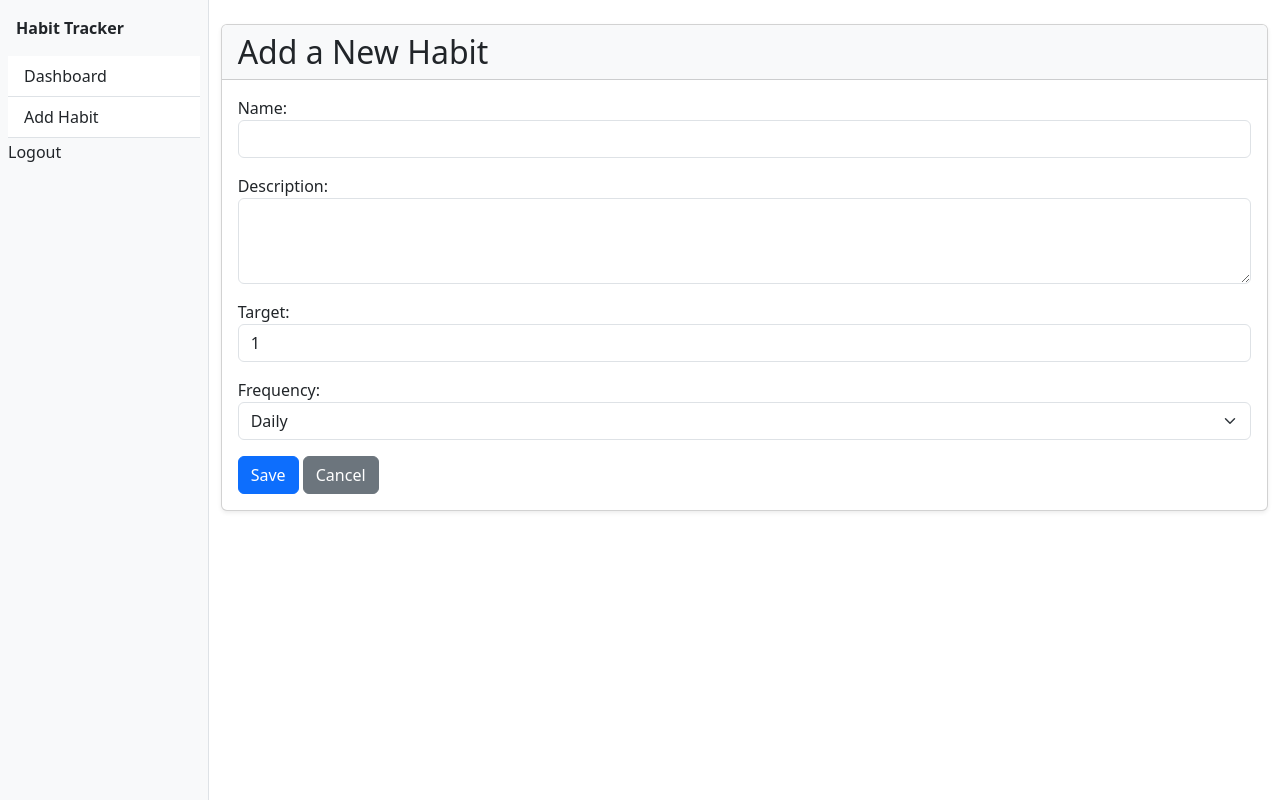
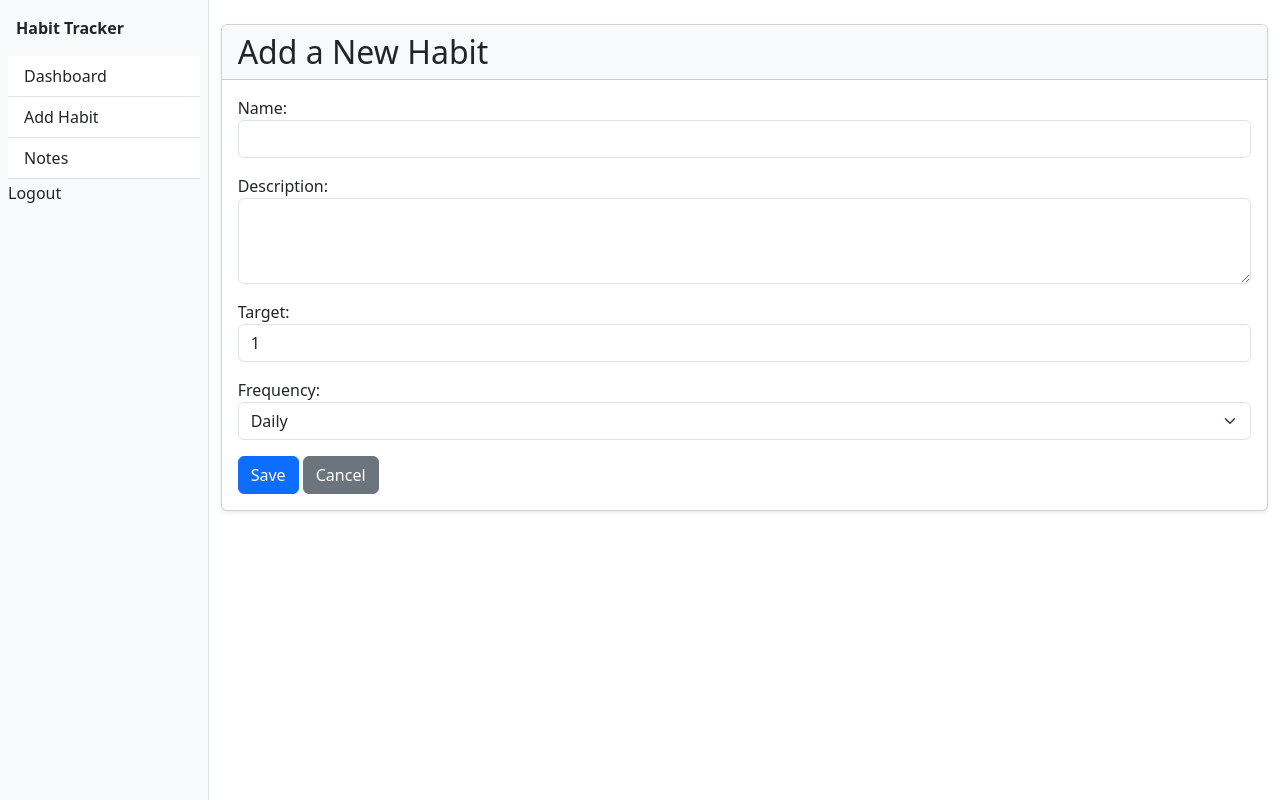
Before and after one commit to aishieee/p4-habit-tracker, a Django app: page /habits/create/ in a window 1280 px wide. Run offline with Django 5.2, Linux system fonts and the light colour scheme; a user stored in the database is signed in.

Commit message:
Add note_list to side bar

```diff
--- a/habits/templates/habits/base.html
+++ b/habits/templates/habits/base.html
@@ -22,6 +22,7 @@
                 <div class="list-group list-group-flush px-2">
                     <a href="{% url 'habits:dashboard' %}" class="list-group-item list-group-item-action">Dashboard</a>
                     <a href="{% url 'habits:habit_create' %}" class="list-group-item list-group-item-action">Add Habit</a>
+                    <a href="{% url 'habits:note_list' %}" class="list-group-item list-group-item-action">Notes</a>
         <form method="post" action="{% url 'logout' %}">
             {% csrf_token %}
             <button type="submit" class="btn btn-link nav-link" style="display:inline; padding:0;">Logout</button>
```
Also changed, not shown: db.sqlite3.
